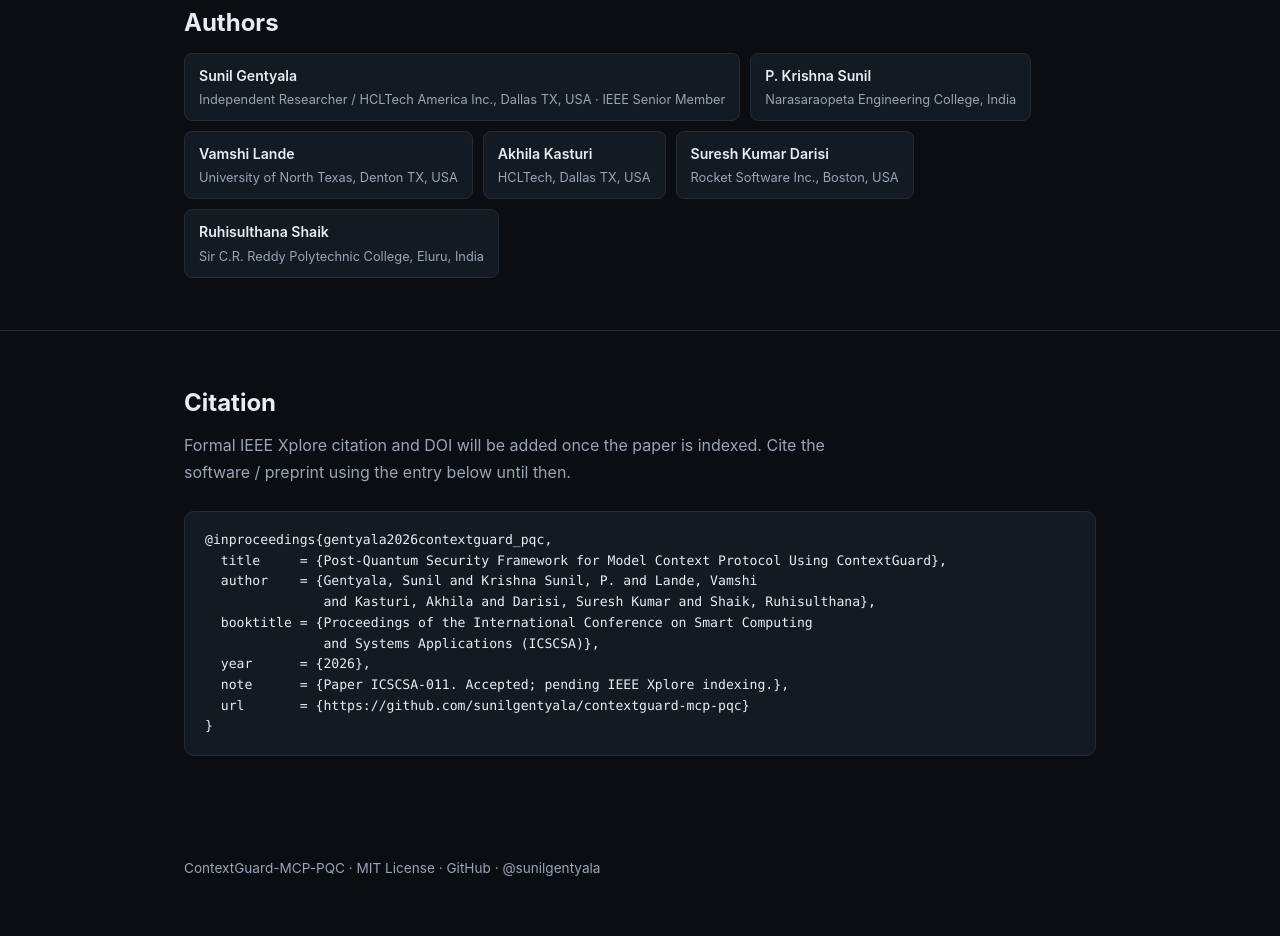
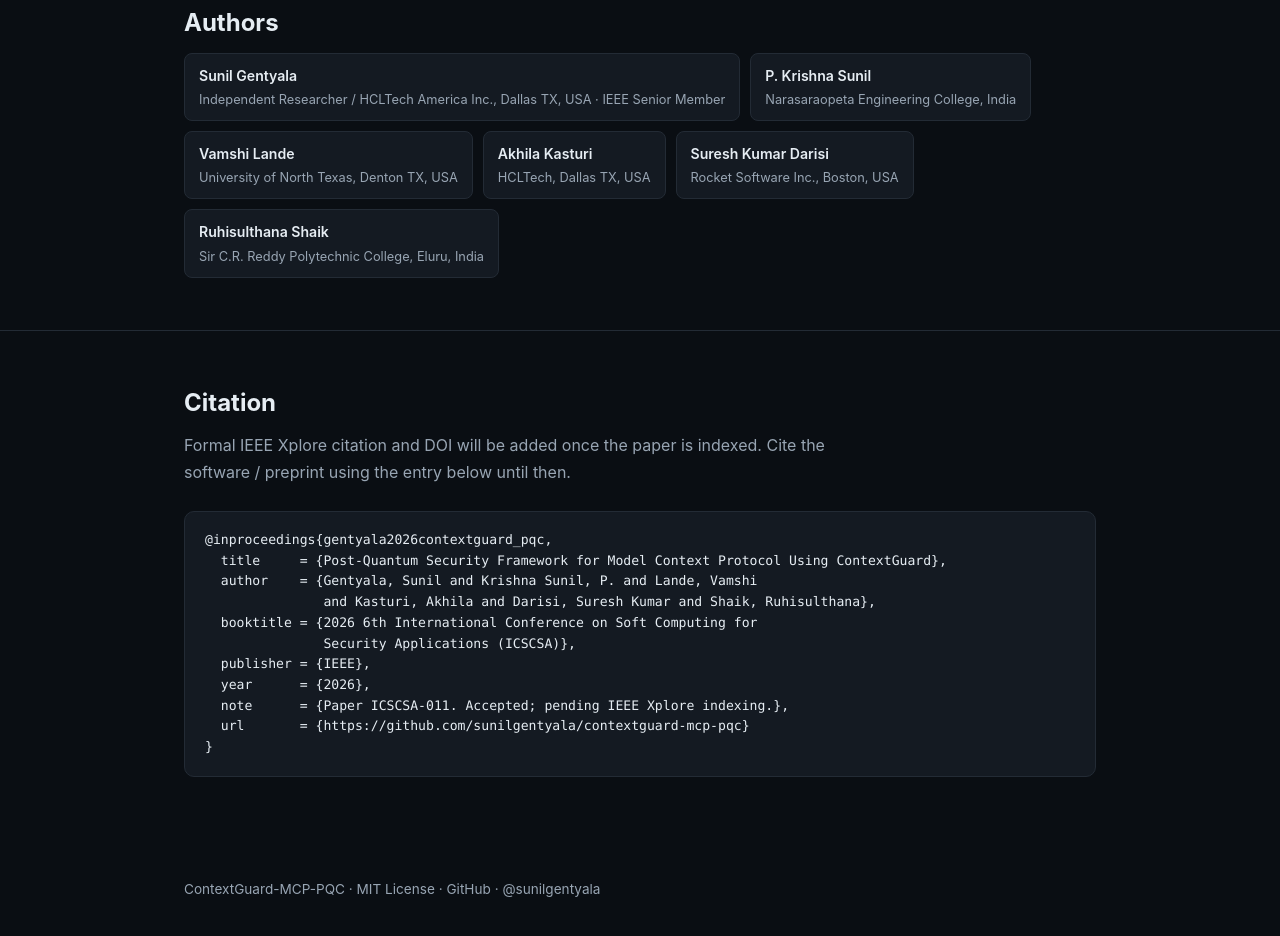
Before and after one commit to sunilgentyala/contextguard-mcp-pqc, a plain HTML site: page docs/index.html in a window 1280 px wide. Shown: the part 3057-3993 px from the top of the page. Drawn offline with Linux system fonts and the light colour scheme.

Commit message:
Correct ICSCSA conference name in citation metadata
ICSCSA 2026 is the 6th International Conference on Soft Computing for Security
Applications (per the acceptance letter and IEEE copyright form).

```diff
--- a/docs/index.html
+++ b/docs/index.html
@@ -267,8 +267,9 @@
   title     = {Post-Quantum Security Framework for Model Context Protocol Using ContextGuard},
   author    = {Gentyala, Sunil and Krishna Sunil, P. and Lande, Vamshi
                and Kasturi, Akhila and Darisi, Suresh Kumar and Shaik, Ruhisulthana},
-  booktitle = {Proceedings of the International Conference on Smart Computing
-               and Systems Applications (ICSCSA)},
+  booktitle = {2026 6th International Conference on Soft Computing for
+               Security Applications (ICSCSA)},
+  publisher = {IEEE},
   year      = {2026},
   note      = {Paper ICSCSA-011. Accepted; pending IEEE Xplore indexing.},
   url       = {https://github.com/sunilgentyala/contextguard-mcp-pqc}
```
Also changed, not shown: 2 other files.
